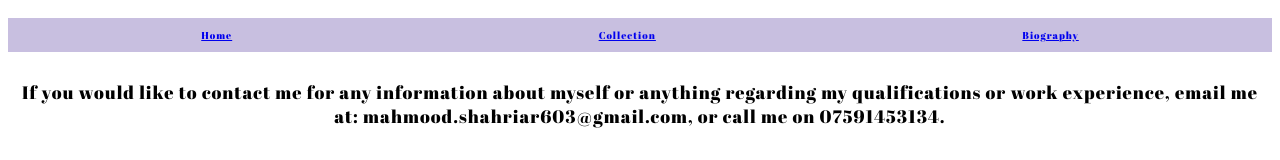
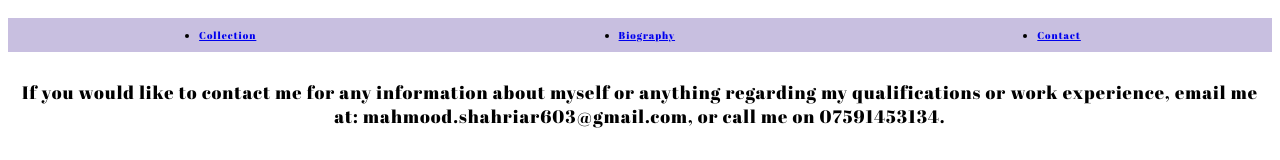
Before and after one commit to Shah-Mahmood/CSY1018-Ass1Resit, a plain HTML site: page contact.html in a window 1280 px wide. Shown: the top 160 px of the page. Drawn offline with Linux system fonts and the light colour scheme.

Commit message:
Add files via upload
Last commit before creating the readme document file and submission of the assignment.

```diff
--- a/contact.html
+++ b/contact.html
@@ -8,9 +8,15 @@
   </head>
   <body>
     <ul class="navbar">
-        <a href="index.html">Home</a>
-        <a href="collection.html">Collection</a>
-        <a href="bio.html">Biography</a>
+        <li>
+          <a href="collection.html">Collection</a>
+        </li>
+        <li>
+          <a href="bio.html">Biography</a>
+        </li>
+        <li>
+        <a href="contact.html">Contact</a>
+        </li>
     </ul>
     <p>
       If you would like to contact me for any information about myself or anything regarding my qualifications or work experience, email me at: mahmood.shahriar603@gmail.com, or call me on 07591453134.
```
Also changed, not shown: bio.html (+9 -4 lines), collection.html (+8 -3 lines), index.html (+12 -3 lines).
